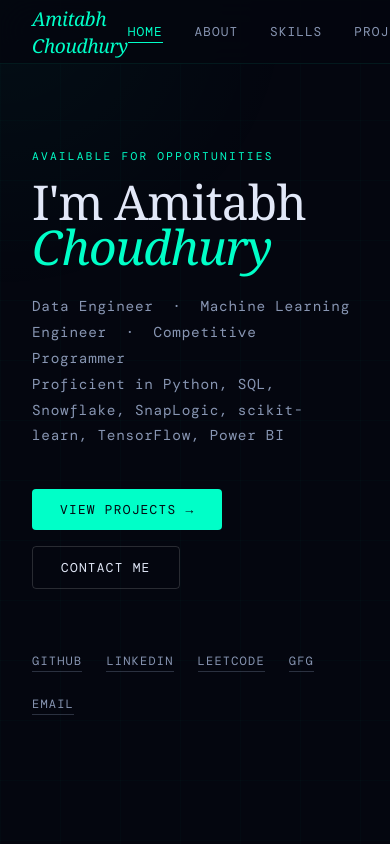
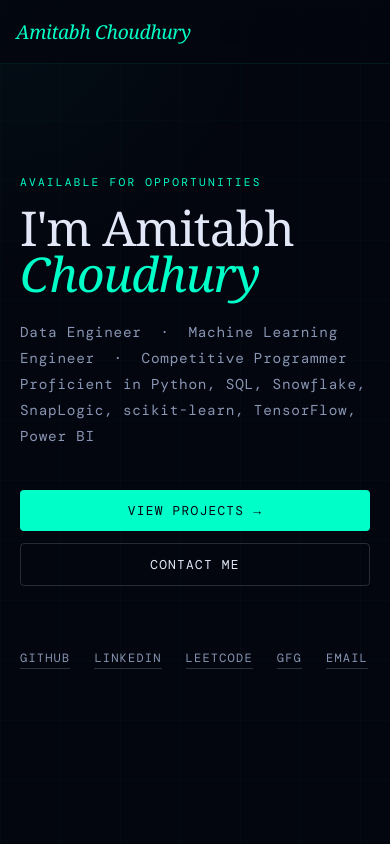
Before and after one commit to amitabh1609/personal-portfolio, a React app: page / in a window 390 px wide. Shown: the top 844 px of the page. Built offline with nearby package versions, Linux system fonts and the light colour scheme; the HTML template or start-up script is replaced by a standard one; a web font is replaced by a local one.

Commit message:
mobile responsive fix

```diff
--- a/src/portfolio.jsx
+++ b/src/portfolio.jsx
@@ -274,9 +274,9 @@ export default function Portfolio() {
       }} />
 
       {/* NAV */}
-      <nav style={styles.nav}>
+      <nav style={styles.nav} className="nav-bar">
         <a href="#home" style={styles.navLogo}>Amitabh Choudhury</a>
-        <ul style={{ ...styles.navLinks, display: menuOpen ? "none" : "flex" }}>
+        <ul style={{ ...styles.navLinks, display: menuOpen ? "none" : "flex" }} className="nav-links">
           {NAV_ITEMS.map(item => (
             <li key={item} style={{ listStyle: "none" }}>
               <button
@@ -318,7 +318,7 @@ export default function Portfolio() {
 
       {/* HERO */}
       <section id="home" style={{ minHeight: "100vh", display: "flex", alignItems: "center", position: "relative", zIndex: 1, width: "100%" }}>
-        <div style={{ ...styles.section, paddingTop: 120 }}>
+        <div style={{ ...styles.section, paddingTop: 120 }} className="section-wrap">
           <AnimSection delay={0}>
             <div style={styles.sectionLabel}>Available for opportunities</div>
           </AnimSection>
@@ -342,7 +342,7 @@ export default function Portfolio() {
             </p>
           </AnimSection>
           <AnimSection delay={0.3}>
-            <div style={{ display: "flex", gap: "1rem", flexWrap: "wrap" }}>
+            <div className="hero-buttons" style={{ display: "flex", gap: "1rem", flexWrap: "wrap" }}>
               <button onClick={() => document.getElementById("projects").scrollIntoView({ behavior: "smooth" })} style={{
                 background: "#00ffc8", color: "#04060f",
                 padding: "12px 28px", borderRadius: 4,
@@ -404,7 +404,7 @@ export default function Portfolio() {
             <h2 style={styles.sectionTitle}>About Me</h2>
             <div style={styles.divider} />
           </AnimSection>
-          <div style={{ display: "grid", gridTemplateColumns: "1fr 1fr", gap: "4rem", alignItems: "start" }}>
+          <div className="about-grid" style={{ display: "grid", gridTemplateColumns: "1fr 1fr", gap: "4rem", alignItems: "start" }}>
             <AnimSection delay={0.1}>
               <p style={{ color: "#a0aec0", lineHeight: 2, fontSize: "0.9rem" }}>{data.bio}</p>
               <div style={{ marginTop: "2rem", display: "flex", flexDirection: "column", gap: "0.75rem" }}>
@@ -521,7 +521,7 @@ export default function Portfolio() {
             <h2 style={styles.sectionTitle}>Projects</h2>
             <div style={styles.divider} />
           </AnimSection>
-          <div style={{ display: "grid", gridTemplateColumns: "repeat(auto-fill, minmax(320px, 1fr))", gap: "1.5rem" }}>
+          <div className="projects-grid" style={{ display: "grid", gridTemplateColumns: "repeat(auto-fill, minmax(320px, 1fr))", gap: "1.5rem" }}>
             {data.projects.map((proj, i) => (
               <AnimSection key={proj.name} delay={i * 0.08}>
                 <div style={{
@@ -587,7 +587,7 @@ export default function Portfolio() {
             <h2 style={styles.sectionTitle}>Experience</h2>
             <div style={styles.divider} />
           </AnimSection>
-          <div style={{ position: "relative", paddingLeft: "2rem" }}>
+          <div className="experience-section" style={{ position: "relative", paddingLeft: "2rem" }}>
             {/* Timeline line */}
             <div style={{
               position: "absolute", left: 0, top: 8, bottom: 0,
@@ -630,7 +630,7 @@ export default function Portfolio() {
             </p>
           </AnimSection>
           <AnimSection delay={0.1}>
-            <div style={{ display: "flex", justifyContent: "center", gap: "1rem", flexWrap: "wrap", marginBottom: "3rem" }}>
+            <div className="contact-buttons" style={{ display: "flex", justifyContent: "center", gap: "1rem", flexWrap: "wrap", marginBottom: "3rem" }}>
               <button onClick={copyEmail} style={{
                 background: "#00ffc8", color: "#04060f",
                 border: "none", padding: "14px 32px", borderRadius: 4,
@@ -703,6 +703,53 @@ export default function Portfolio() {
         ::-webkit-scrollbar { width: 6px; }
         ::-webkit-scrollbar-track { background: #04060f; }
         ::-webkit-scrollbar-thumb { background: rgba(0,255,200,0.3); border-radius: 3px; }
+
+        /* MOBILE NAV */
+        @media (max-width: 768px) {
+          .nav-links { display: none !important; }
+          .nav-bar { padding: 0 1rem !important; }
+        }
+
+        /* HERO */
+        @media (max-width: 768px) {
+          .hero-section { padding: 100px 1.25rem 60px !important; }
+          .hero-title { font-size: 3rem !important; }
+          .hero-buttons { flex-direction: column !important; gap: 0.75rem !important; }
+          .hero-socials { flex-wrap: wrap !important; gap: 1rem !important; }
+        }
+
+        /* ABOUT GRID */
+        @media (max-width: 768px) {
+          .about-grid { grid-template-columns: 1fr !important; gap: 2rem !important; }
+        }
+
+        /* SKILLS GRID */
+        @media (max-width: 768px) {
+          .skills-grid { grid-template-columns: repeat(auto-fill, minmax(120px, 1fr)) !important; }
+          .filter-bar { gap: 0.5rem !important; }
+          .filter-bar button { padding: 4px 10px !important; font-size: 0.65rem !important; }
+        }
+
+        /* PROJECTS GRID */
+        @media (max-width: 768px) {
+          .projects-grid { grid-template-columns: 1fr !important; }
+        }
+
+        /* EXPERIENCE */
+        @media (max-width: 768px) {
+          .experience-section { padding-left: 1.5rem !important; }
+        }
+
+        /* SECTION PADDING */
+        @media (max-width: 768px) {
+          .section-wrap { padding: 70px 1.25rem !important; }
+        }
+
+        /* CONTACT BUTTONS */
+        @media (max-width: 768px) {
+          .contact-buttons { flex-direction: column !important; align-items: center !important; }
+          .contact-buttons a, .contact-buttons button { width: 100% !important; text-align: center !important; }
+        }
       `}</style>
     </div>
   );
```
